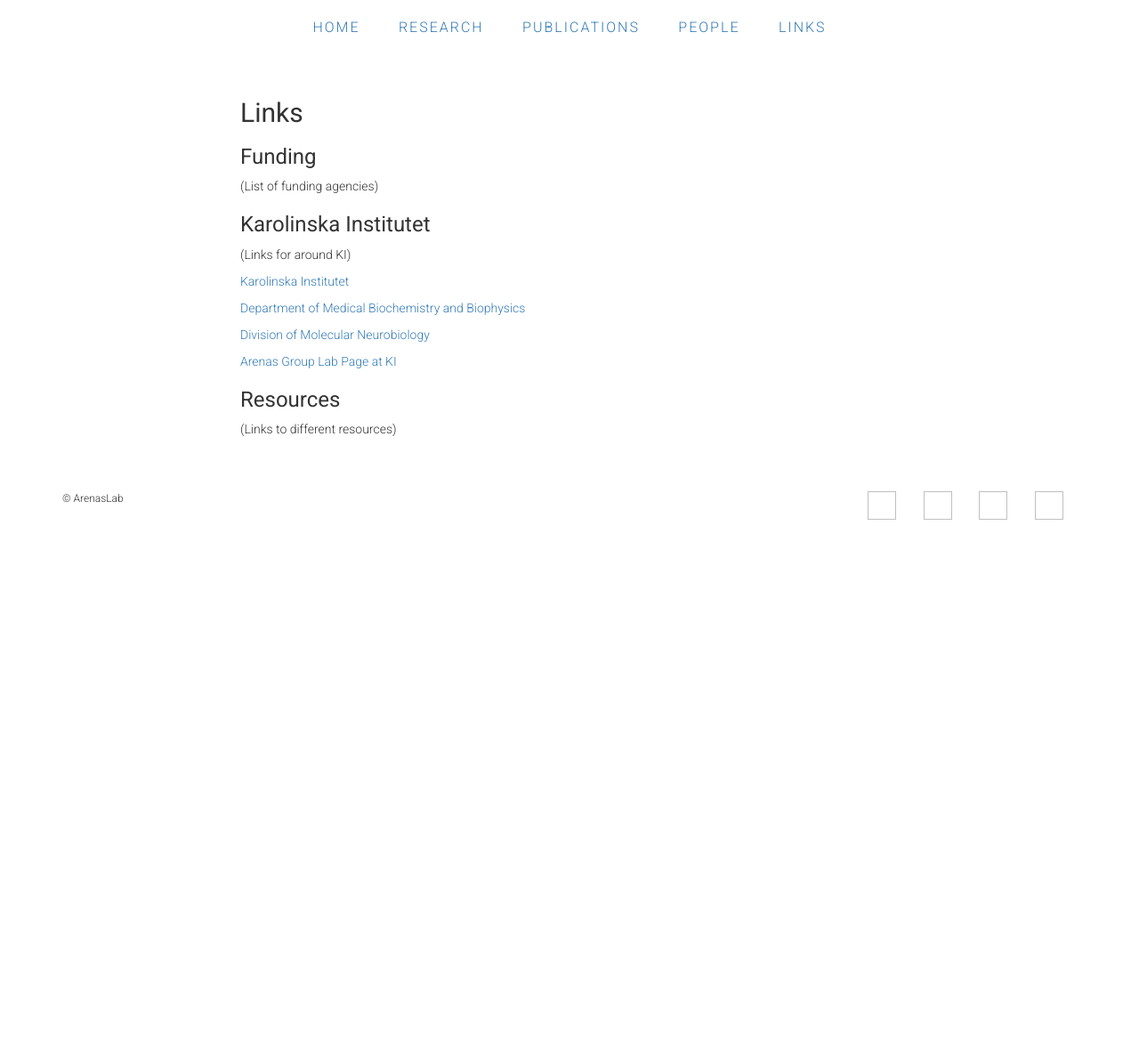
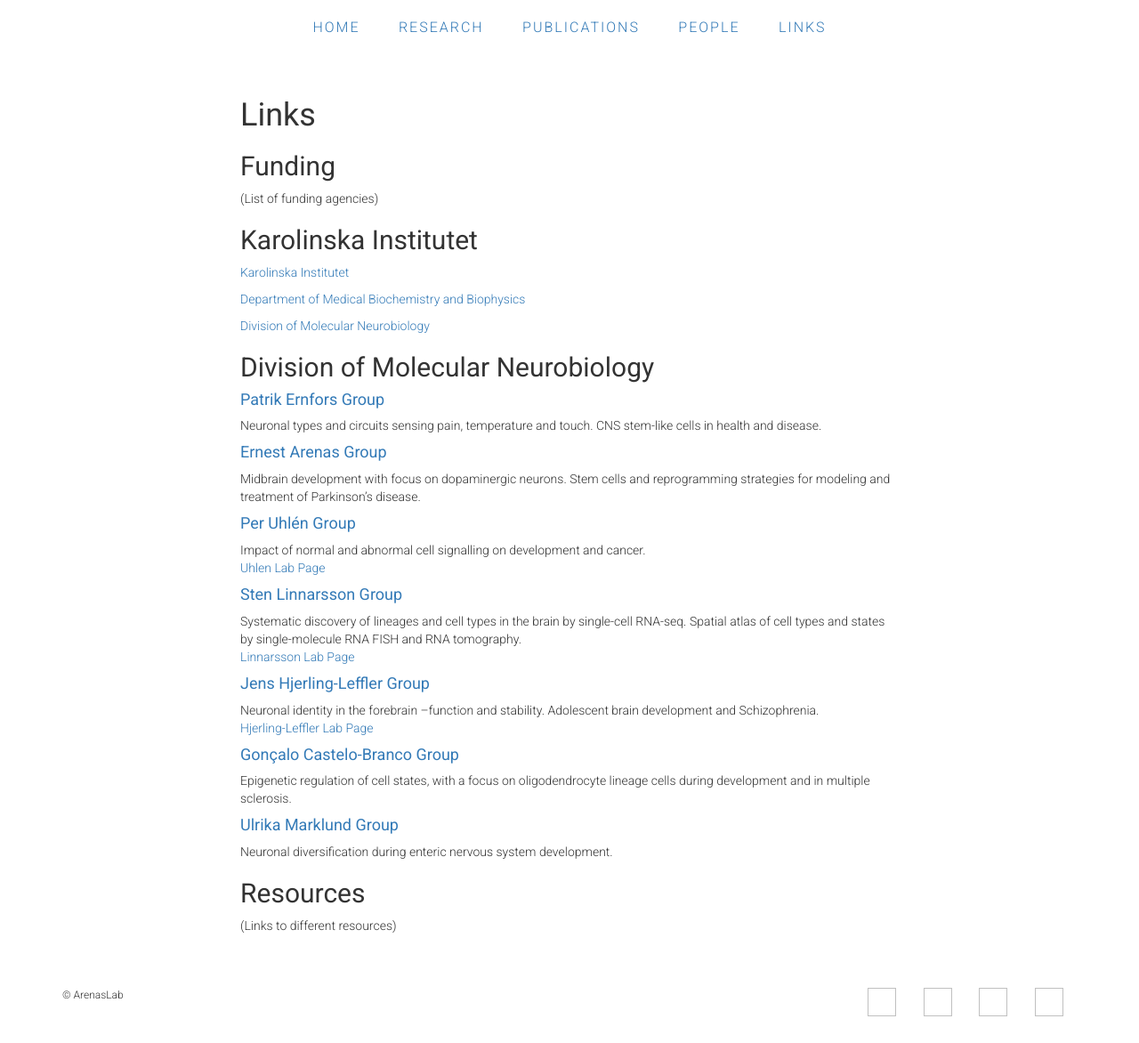
Before and after one commit to ArenasLab/arenaslab.github.io, a Jekyll site: the page links/index.html, which Jekyll copies as it is, in a window 1280 px wide and 1172 px high. Shown: the whole window at 89% size. Built offline with Jekyll 4.4.1, drawn with Linux system fonts in a browser that asks for light colours.

Commit message:
Update index.html

```diff
--- a/links/index.html
+++ b/links/index.html
@@ -28,17 +28,34 @@
     <div class="post">
   <div class="members">
     <p>&nbsp;<p>
-    <h2>Links</h2>
-    <h3>Funding</h3>
-    <p>(List of funding agencies)<p>
-    <h3>Karolinska Institutet</h3>
-    <p>(Links for around KI)</p>
-    <p><a href="http://ki.se/en/startpage">Karolinska Institutet</a></p>
-    <p><a href="http://ki.se/en/mbb/startpage">Department of Medical Biochemistry and Biophysics</a></p>
-    <p><a href="http://ki.se/en/mbb/research-division-of-molecular-neurobiology">Division of Molecular Neurobiology</a></p>
-    <p><a href="http://ki.se/en/mbb/ernest-arenas-group">Arenas Group Lab Page at KI</a></p>
-    <h3>Resources</h3>
-    <p>(Links to different resources)</p>
+    <h1>Links</h1>
+      <h2>Funding</h2>
+        <p>(List of funding agencies)<p>
+      <h2>Karolinska Institutet</h2>
+        <p><a href="http://ki.se/en/startpage">Karolinska Institutet</a></p>
+        <p><a href="http://ki.se/en/mbb/startpage">Department of Medical Biochemistry and Biophysics</a></p>
+        <p><a href="http://ki.se/en/mbb/research-division-of-molecular-neurobiology">Division of Molecular Neurobiology</a></p>
+
+    <h2>Division of Molecular Neurobiology</h2>
+    <h4><a href="http://ki.se/en/mbb/patrik-ernfors-group">Patrik Ernfors Group</a></h4>
+    <p>Neuronal types and circuits sensing pain, temperature and touch. CNS stem-like cells in health and disease.</p>
+    <h4><a href="http://ki.se/en/mbb/ernest-arenas-group">Ernest Arenas Group</a></h4>
+    <p>Midbrain development with focus on dopaminergic neurons. Stem cells and reprogramming strategies for modeling and treatment of Parkinson’s disease.</p>
+    <h4><a href="http://ki.se/en/mbb/per-uhlen-group">Per Uhlén Group</a></h4>
+    <p>Impact of normal and abnormal cell signalling on development and cancer.<br>
+      <a href="http://www.uhlenlab.org/">Uhlen Lab Page</a></p>
+    <h4><a href="http://ki.se/en/mbb/sten-linnarsson-group">Sten Linnarsson Group</a></h4>
+    <p>Systematic discovery of lineages and cell types in the brain by single-cell RNA-seq. Spatial atlas of cell types and states by single-molecule RNA FISH and RNA tomography.<br>
+      <a href="http://linnarssonlab.org/">Linnarsson Lab Page</a></p>
+    <h4><a href="http://ki.se/en/mbb/jens-hjerling-leffler-group">Jens Hjerling-Leffler Group</a></h4>
+    <p>Neuronal identity in the forebrain –function and stability. Adolescent brain development and Schizophrenia.<br>
+      <a href="http://www.hjerling-leffler-lab.org/">Hjerling-Leffler Lab Page</a></p>
+    <h4><a href="http://ki.se/en/mbb/goncalo-castelo-branco-group">Gonçalo Castelo-Branco Group</a></h4>
+    <p>Epigenetic regulation of cell states, with a focus on oligodendrocyte lineage cells during development and in multiple sclerosis.</p>
+    <h4><a href="http://ki.se/en/mbb/ulrika-marklund-group">Ulrika Marklund Group</a></h4>
+    <p>Neuronal diversification during enteric nervous system development.</p>
+      <h2>Resources</h2>
+        <p>(Links to different resources)</p>
 
   </div>
   <p>&nbsp;<p>
```
